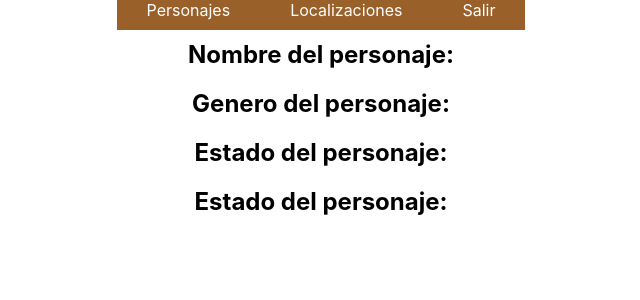
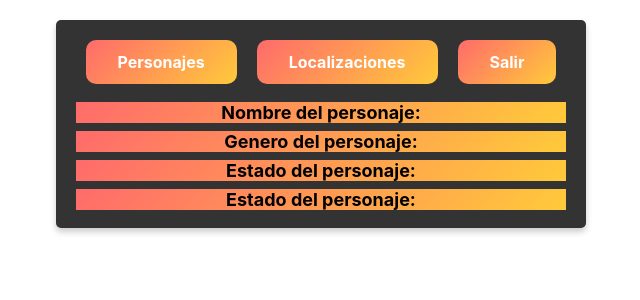
Before and after one commit to Exequiel-Ridolfi/Ridolfi_Duran_Chandia, a React (Create React App) app: page /DetallePersonaje/1 in a window 1280 px wide. Shown: the top 300 px of the page, without its empty margins (319-959 px from the left). Built offline with nearby package versions, Linux system fonts and the light colour scheme; no server answers.

Commit message:
vercion 3.1 se agregaron estilos css

```diff
--- a/src/App.css
+++ b/src/App.css
@@ -21,7 +21,7 @@
   align-items: center;
   justify-content: center;
   font-size: calc(10px + 2vmin);
-  color: white;
+  color: rgb(255, 255, 255);
 }
 
 .App-link {
--- /dev/null
+++ b/src/components/DetallePersonajes/DetallePersonaje.css
@@ -0,0 +1,45 @@
+/* DetallePersonaje.css */
+
+/* Estilo para el componente DetallePersonaje */
+.container {
+  max-width: 800px;
+  margin: 900px auto; /* Añade un margen superior para separarlo del navbar */
+  padding: 300px;
+  background-color: #f0f0f0;
+  border-radius: 10px;
+  box-shadow: 0 4px 6px rgba(0, 0, 0, 0.2);
+}
+
+
+
+.details {
+  margin-top: 20px;
+}
+
+.details h2 {
+  font-size: 18px;
+  margin: 8px 0;
+  background: linear-gradient(135deg, #FF6B6B, #FFCA3A);
+}
+
+.navbar {
+  background-color: #333;
+  color: #000000;
+  padding: 10px 0;
+  text-align: center;
+}
+
+.return-link {
+  display: inline-block;
+  margin-top: 20px;
+  text-decoration: none;
+  background-color: #333;
+  color: #000000;
+  padding: 10px 20px;
+  border-radius: 5px;
+  transition: background-color 0.3s;
+}
+
+.return-link:hover {
+  background-color: #b7ff00;
+}
--- a/src/components/DetallePersonajes/DetallePersonaje.jsx
+++ b/src/components/DetallePersonajes/DetallePersonaje.jsx
@@ -2,6 +2,8 @@ import React, { useEffect, useState } from 'react';
 import { useParams } from 'react-router-dom';
 import { GetPersonajes } from '../../api';
 import Navbar from '../Navbar/Navbar';
+import './DetallePersonaje.css';
+
 const DetallePersonaje = () => {
   const [detallePersonaje, setDetallePersonaje] = useState({});
   const params = useParams();
@@ -22,14 +24,16 @@ const DetallePersonaje = () => {
 
   return (
     <>
+     <div className="container details h2  navbar return-link   ">
      <Navbar />
       <h2>Nombre del personaje: {detallePersonaje.name}</h2>
       <h2>Genero del personaje: {detallePersonaje.gender}</h2>
       <h2>Estado del personaje: {detallePersonaje.occupation}</h2>
       <h2>Estado del personaje: {detallePersonaje.species}</h2>
-
+      </div>
       {/* Aquí puedes mostrar otros detalles del personaje */}
     </>
+
   );
 };
 
--- a/src/components/Navbar/Navbar.css
+++ b/src/components/Navbar/Navbar.css
@@ -1,9 +1,26 @@
-.Buton{
-    background: rgba(138, 71, 8, 0.863);
+.Buton {
+    background: linear-gradient(135deg, #FF6B6B, #FFCA3A);
     color: white;
-    padding: 10px 30px ;
+    padding: 12px 32px;
+    margin: 10px;
     text-decoration: none;
+    border: none;
+    border-radius: 10px;
+    cursor: pointer;
+    font-weight: bold;
+    font-size: 16px;
+    transition: background 0.3s, transform 0.2s, box-shadow 0.3s;
+    display: inline-block;
+    outline: none;
 }
-.buton:hover{
-    background: rgb(224, 120, 9);
+
+.Buton:hover {
+    background: linear-gradient(135deg, #FF4E50, #FFA510);
+    transform: scale(1.05);
+    box-shadow: 0px 4px 6px rgba(0, 0, 0, 0.2);
 }
+
+.Buton:active {
+    transform: scale(0.98);
+    box-shadow: none;
+}
--- a/src/components/TarjetasOng/TarjetasOng.css
+++ /dev/null
@@ -1,12 +0,0 @@
-.classTarjeta{
-    border: 1px solid black;
-    width: 300px;
-    padding: 20px;
-    margin: 10px;
-    background-color: rgba(128, 49, 0, 0.864);
-}
-.nombreclass{
-    color: aliceblue;
-    font-style: initial;
-    text-decoration: none;
-}
--- a/src/components/TarjetasOng/TarjetasOng.jsx
+++ b/src/components/TarjetasOng/TarjetasOng.jsx
@@ -1,4 +1,4 @@
-import "./TarjetasOng.css"
+
 export default function TarjetasOng({Data}) {
   return (
     <div className='classTarjeta'>
--- a/src/components/TarjetasPersonajes/TarjetasPersonajes.css
+++ b/src/components/TarjetasPersonajes/TarjetasPersonajes.css
@@ -1,9 +1,20 @@
-.classTarjeta{
-    border: 1px solid rgb(255, 255, 255);
+/* Estilo de la tarjeta */
+.classTarjeta {
     width: 300px;
+    margin: 20px;
     padding: 20px;
-    margin: 10px;
-    background-color: rgba(32, 231, 5, 0.864);
-    font-style: initial;
-    color: rgb(0, 0, 0);
+    background: linear-gradient(135deg, #FF6B6B, #FFCA3A);
+    border-radius: 15px;
+    box-shadow: 0 10px 20px rgba(0, 0, 0, 0.3);
+    font-family: 'Roboto', sans-serif;
+    color: #fff;
+    transition: box-shadow 0.3s, transform 0.2s;
+    position: relative;
+    overflow: hidden;
 }
+
+/* Efecto de elevación al pasar el ratón */
+.classTarjeta:hover {
+    transform: translateY(-5px);
+    box-shadow: 0 15px 30px rgba(0, 0, 0, 0.3);
+}
--- a/src/components/TarjetasPersonajes/TarjetasPersonajes.jsx
+++ b/src/components/TarjetasPersonajes/TarjetasPersonajes.jsx
@@ -1,6 +1,7 @@
 import React from 'react'
-import "./TarjetasPersonajes.css"
+
 import { Link } from 'react-router-dom';
+import './TarjetasPersonajes.css';
 export default function TarjetasPersonajes({Data}) {
   return (
     <div className='classTarjeta'>
--- /dev/null
+++ b/src/components/Unicolugar/Unicolugar.css
@@ -0,0 +1,45 @@
+/* Unicolugar.css */
+
+/* Estilo para el componente DetallePersonaje */
+.container {
+    max-width: 800px;
+    margin: 900px auto; /* Añade un margen superior para separarlo del navbar */
+    padding: 300px;
+    background-color: #f0f0f0;
+    border-radius: 10px;
+    box-shadow: 0 4px 6px rgba(0, 0, 0, 0.2);
+  }
+
+
+
+  .details {
+    margin-top: 20px;
+  }
+
+  .details h2 {
+    font-size: 18px;
+    margin: 8px 0;
+    background: linear-gradient(135deg, #FF6B6B, #FFCA3A);
+  }
+
+  .navbar {
+    background-color: #333;
+    color: #000000;
+    padding: 10px 0;
+    text-align: center;
+  }
+
+  .return-link {
+    display: inline-block;
+    margin-top: 20px;
+    text-decoration: none;
+    background-color: #333;
+    color: #000000;
+    padding: 10px 20px;
+    border-radius: 5px;
+    transition: background-color 0.3s;
+  }
+
+  .return-link:hover {
+    background-color: #b7ff00;
+  }
--- a/src/components/Unicolugar/Unicolugar.jsx
+++ b/src/components/Unicolugar/Unicolugar.jsx
@@ -2,6 +2,7 @@ import React, {useState,useEffect } from 'react'
 import Navbar from '../Navbar/Navbar';
 import { useParams } from 'react-router-dom'
 import { GetLocUni } from '../../api'
+import './Unicolugar.css';
 export default function Unicolugar() {
 
     const [unicolugar,setUnicolugar] = useState();
@@ -10,14 +11,19 @@ export default function Unicolugar() {
         GetLocUni(param.id,setUnicolugar);
     },[])
   return (
+
     <><Navbar/><>
+    <div className="container details h2  navbar return-link   ">
       {unicolugar != null ? (
         <div>
-          <h2>{unicolugar.name}</h2>
-          <h2>{unicolugar.region}</h2>
-          <h2>{unicolugar.territory}</h2>
+          <h2>Nombre de localizacion: {unicolugar.name}</h2>
+          <h2>Region del lugar:{unicolugar.region}</h2>
+          <h2>Nombre del territorio: {unicolugar.territory}</h2>
         </div>
+
       ) : ("Espera")}
+       </div>
     </></>
+
   )
 }
```
